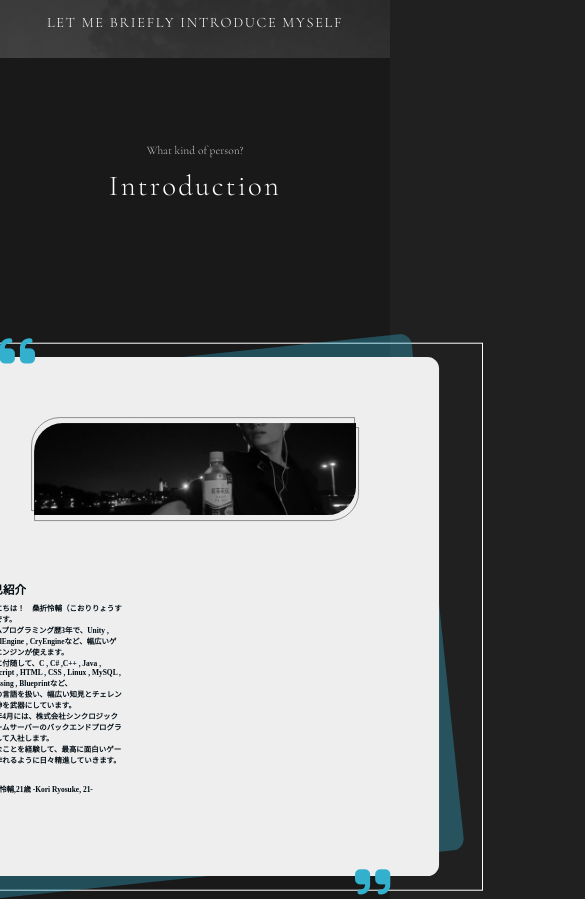
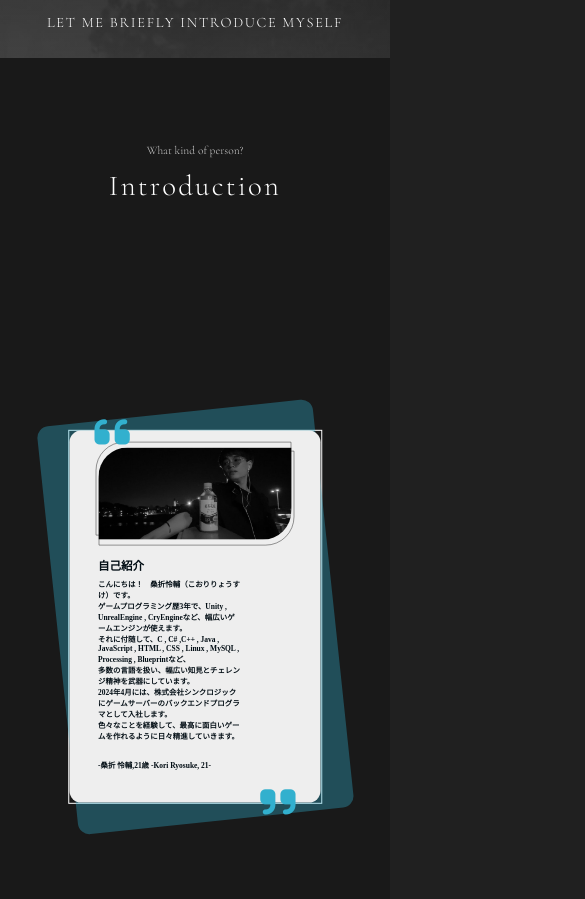
Before and after one commit to R-production004682/Create_WebPage, a plain HTML site: page SelfIntroduction.html in a window 390 px wide. Shown: the part 172-1071 px from the top of the page, 585 px wide, since content can reach past the window. Drawn offline with nearby package versions, Linux system fonts and the light colour scheme; a web font is replaced by a local one.

Commit message:
no message

```diff
--- a/SelfIntroduction.css
+++ b/SelfIntroduction.css
@@ -260,10 +260,27 @@
 
 @media(max-width : 414px){
     .self-Introduction{
-        width: 100rem;
-        height: 65%;
         margin-top: 35%;
+
     }
+    .slide-bg{
+        height: 110%;
+        width: 110%;
+    }
+
+    .slide-content{
+        height: 100%;
+        width: 100%;
+    }
+
+    .slide-img{
+        width: 100%;
+        height: 16rem;
+        margin-right: 0;
+    }
+
+
+
 }
 
 
```
